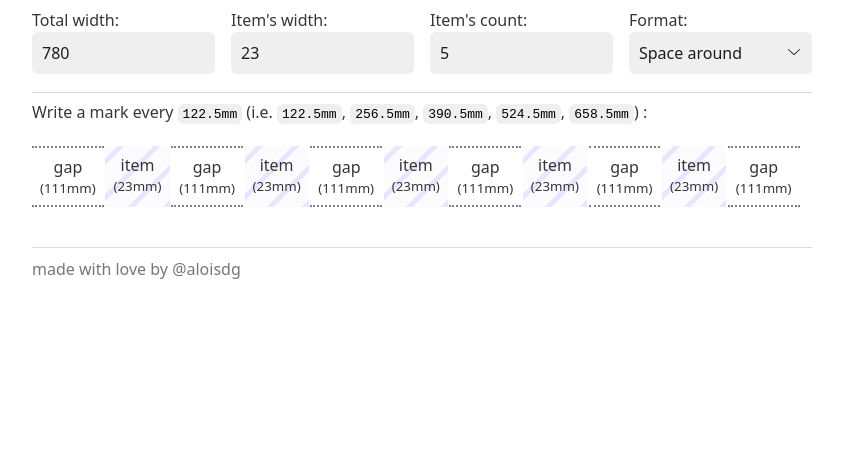
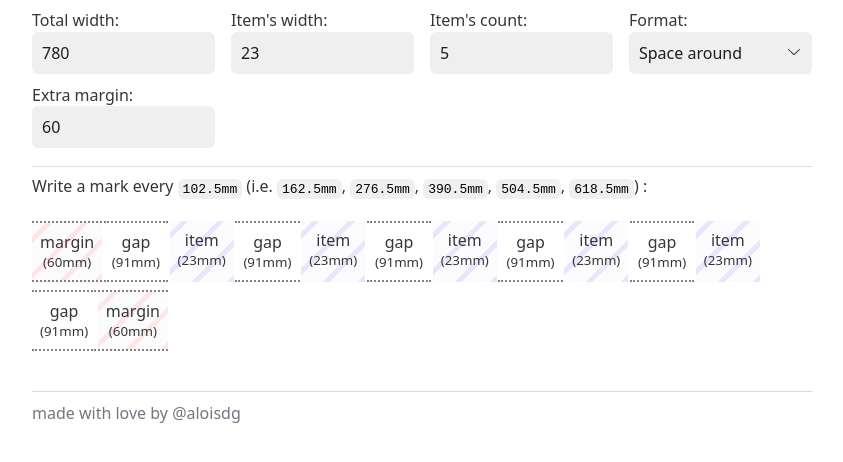
Before and after one commit to aloisdg/espacer, a plain HTML site: page index.html in a window 1280 px wide. Shown: the part 76-538 px from the top of the page, without its empty margins (218-1061 px from the left). Drawn offline with nearby package versions, Linux system fonts and the light colour scheme.

Commit message:
Add extra margin

```diff
--- a/index.html
+++ b/index.html
@@ -34,6 +34,10 @@
             grid-template-columns: 1fr 1fr 1fr 1fr;
         }
 
+        .row-2 {
+            grid-template-rows: 1fr 1fr;
+        }
+
         .gap {
             gap: 0 1em;
         }
@@ -53,21 +57,28 @@
         }
 
         #details>.item {
-            padding: 0.5em;
-
             background-color: grey;
             background: repeating-linear-gradient(-45deg, #444cf722, #444cf722 5px, #e5e5f722 5px, #e5e5f722 25px);
+        }
+
+
+        #details>.margin {
+            border: dotted 2px grey;
+            border-left: 0;
+            border-right: 0;
+            background-color: grey;
+            background: repeating-linear-gradient(-45deg, #f7444c22, #f7444c22 5px, #e5e5f722 5px, #e5e5f722 25px);
         }
 
         #details>.gap {
             border: dotted 2px grey;
             border-left: 0;
             border-right: 0;
-            padding: 0.5em;
         }
 
         #details>div {
             text-align: center;
+            padding: 0.5em;
         }
     </style>
 </head>
@@ -77,7 +88,7 @@
         <h1>📏 Espacer</h1>
     </header>
     <main>
-        <div class="grid col-4 gap">
+        <div class="grid col-4 row-2 gap">
             <label for="totalWidth">
                 Total width:<input class="w-full" type="number" id="totalWidth" value="780" min="1"></label>
             <label for="itemWidth">
@@ -90,6 +101,8 @@
                     <option>Space between</option>
                 </select>
             </label>
+            <label for="extraMargin">
+                Extra margin:<input class="w-full" type="number" id="extraMargin" value="60" min="0"></label>
         </div>
 
         <hr>
@@ -112,6 +125,7 @@
             const itemWidth = parseInt($('#itemWidth').value);
             const itemCount = parseInt($('#itemCount').value);
             const hasMargin = !Boolean($('#format').selectedIndex);
+            const extraMargin = parseInt($('#extraMargin').value);
 
             if (itemCount < 1) {
                 return;
@@ -119,24 +133,27 @@
 
             const totalItemWidth = itemWidth * itemCount;
 
-            if (totalItemWidth > totalWidth) {
+            if (totalItemWidth > (totalWidth - extraMargin * 2)) {
                 return;
             }
 
             const itemCenter = parseFloat((itemWidth / 2).toFixed(1));
             const gapCount = hasMargin ? itemCount + 1 : (itemCount - 1);
-            const gap = Math.round((totalWidth - totalItemWidth) / gapCount);
+            const gap = Math.round((totalWidth - extraMargin * 2 - totalItemWidth) / gapCount);
 
             const gapBlock = `<div class="gap">gap<br><small>(${gap}mm)</small></div>`;
+            const marginBlock = `<div class="margin">margin<br><small>(${extraMargin}mm)</small></div>`;
             const itemBlock = `<div class="item">item<br><small>(${itemWidth}mm)</small></div>`;
 
             const items = range(itemCount);
-            const marks = items.map(i => (gap + itemWidth) * i + itemCenter + (hasMargin ? gap : 0));
+            const marks = items.map(i => extraMargin + (gap + itemWidth) * i + itemCenter + (hasMargin ? gap : 0));
 
             const content = items.map(_ => itemBlock).join(gapBlock);
 
             $('#output').innerHTML = `Write a mark every <code>${gap + itemCenter}mm</code> (i.e. ${marks.map(x => `<code>${x}mm</code>`).join(", ")})&nbsp;:`;
-            $('#details').innerHTML = hasMargin ? gapBlock + content + gapBlock : content;
+            const innerContent = hasMargin ? gapBlock + content + gapBlock : content;
+
+            $('#details').innerHTML = extraMargin > 0 ? marginBlock + innerContent + marginBlock : innerContent;
         }
 
         update();
```
